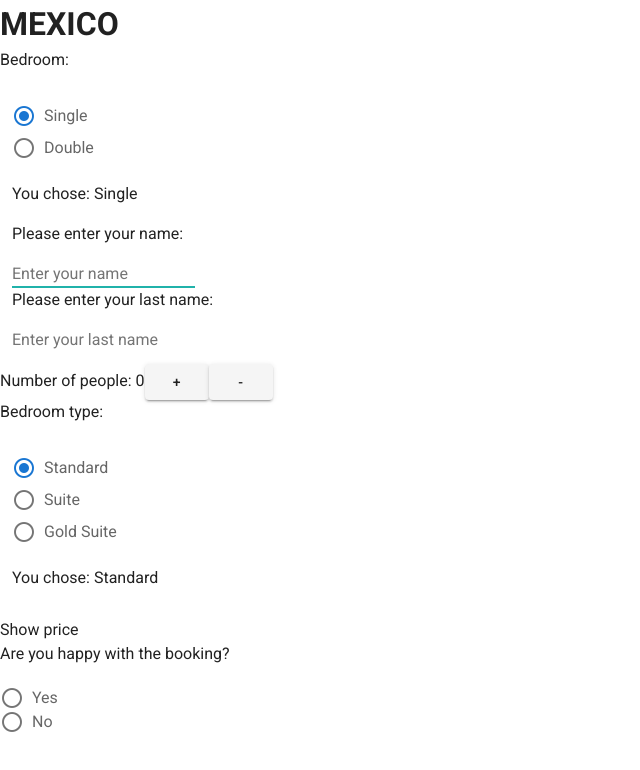
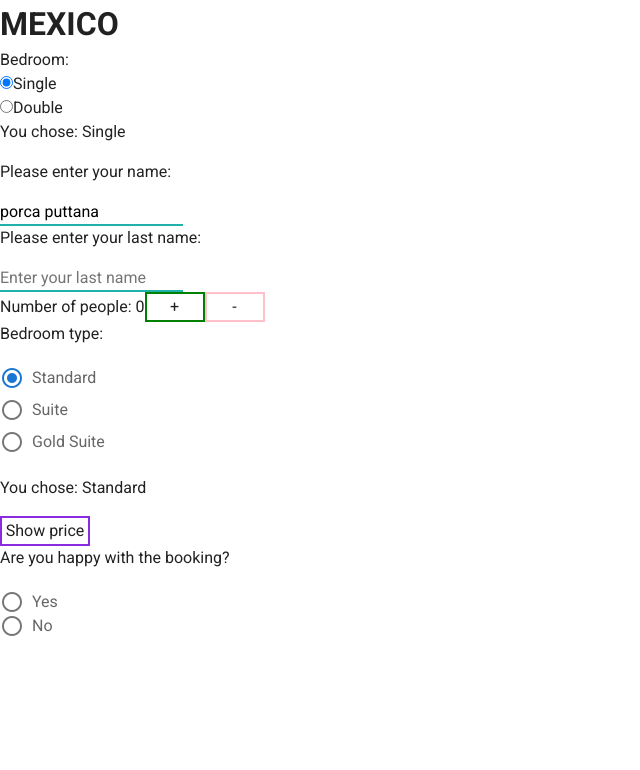
Before and after one commit to roberta-fiume/bookYourHoliday, a Vue app: page /mexico in a window 1280 px wide. Shown: the top 770 px of the page, without its empty margins (0-640 px from the left). Built offline with nearby package versions, Linux system fonts and the light colour scheme; what vuefire would draw is missing.

Commit message:
added unit testing for input value different from null. Testing error message is not working

```diff
--- a/src/views/Mexico.vue
+++ b/src/views/Mexico.vue
@@ -13,33 +13,40 @@
 
     <div class="booking-bedroom-size">
         <span>Bedroom: </span>
-        <v-container fluid>
-            <v-radio-group v-model="radios" :mandatory="false">
+        <div fluid>
+
+          <input type="radio" id="one" value="Single" v-model="radios" class="radioButtonBedroomSize">
+          <label for="one">Single</label>
+          <br>
+          <input type="radio" id="two" value="Double" v-model="radios"  class="radioButtonBedroomSize">
+          <label for="two">Double</label>
+
+            <!-- <v-radio-group v-model="radios" :mandatory="false">
             <v-radio class="radioButtonBedroomSize" label="Single" value="Single"></v-radio>
             <v-radio class="radioButtonBedroomSize" label="Double" value="Double"></v-radio>
-            </v-radio-group>
+            </v-radio-group> -->
             <p class="bedroom-size-text">You chose: {{ radios || 'null' }}</p>
           <p> Please enter your name:</p> <input v-model="firstName" placeholder="Enter your name" class="inputField">
           <p> Please enter your last name:</p> <input v-model="lastName" placeholder="Enter your last name" class="inputField2" value="hello2">
-        </v-container>
+        </div>
     </div>
 
     <div class="booking-num-people">
         <span>Number of people: {{people}}</span>
-        <v-btn class="butt-increment" @click="incrementPeople"> + </v-btn>
-        <v-btn class="butt-decrement" @click="decrementPeople"> - </v-btn>
+        <button class="butt-increment" @click="incrementPeople"> + </button>
+        <button class="butt-decrement" @click="decrementPeople"> - </button>
     </div>
 
     <div class="booking-bedroom-type">
         <span>Bedroom type: </span>
-        <v-container fluid>
+        <div fluid>
             <v-radio-group v-model="bedroomType" :mandatory="false">
             <v-radio class="radioButtonBedroomType" label="Standard" value="Standard"></v-radio>
             <v-radio class="radioButtonBedroomType" label="Suite" value="Suite"></v-radio>
             <v-radio class="radioButtonBedroomType" label="Gold Suite" value="Gold Suite"></v-radio>
             </v-radio-group>
             <p class="bedroom-type-text"> You chose: {{ bedroomType || 'null' }}</p>
-        </v-container>
+        </div>
     </div>
 
     <button class="showPrice" @click="showPrice">Show price</button>
@@ -66,7 +73,6 @@
             <div :class="{hideRadioButton:hideRadioButton}">
                 <v-radio id="radioNo" label="No"  value="No"  @change="showButtonEditInfo"></v-radio>
             </div>
-
           </v-radio-group>
         <v-btn v-if="happy" @click="showRouter"><router-link to="/mexico/payment" > Go to payment</router-link></v-btn>
         <router-view :infoPersonProp="infoPerson" :exampleProp="example" v-if="buttonNav"></router-view>
@@ -87,7 +93,7 @@
           // {src: require('@/assets/img/mexico4.jpg')}
         ],
         radios: 'Single',
-        firstName: null,
+        firstName: "porca puttana",
         lastName: null,
         people: 0,
         bedroomType: 'Standard',
@@ -123,7 +129,7 @@
            this.createPrices();
            this.clear();
            if (this.priceBox) {
-             this.errorMessage = null;
+             this.errorMessage = false;
            }
        },
 
@@ -170,7 +176,7 @@
             this.priceBox = !this.priceBox;
             this.clear();
          } else {
-            this.errorMessage = null;
+            this.errorMessage = false;
          }
        },
 
@@ -212,9 +218,29 @@
   .inputField {
     border-bottom: 2px solid lightseagreen;
   }
+    .inputField2 {
+    border-bottom: 2px solid lightseagreen;
+  }
 
   .hideRadioButton {
     display: none;
   }
 
+  .butt-increment {
+    width: 60px;
+    height: 30px;
+    border: 2px solid green;
+  }
+  .butt-decrement {
+     width: 60px;
+    height: 30px;
+    border: 2px solid pink;
+  }
+
+  .showPrice {
+     width: 90px;
+    height: 30px;
+    border: 2px solid blueviolet;
+  }
+
 </style>
```
Also changed, not shown: 1 other file (tests, documents, lock files or other folders).
